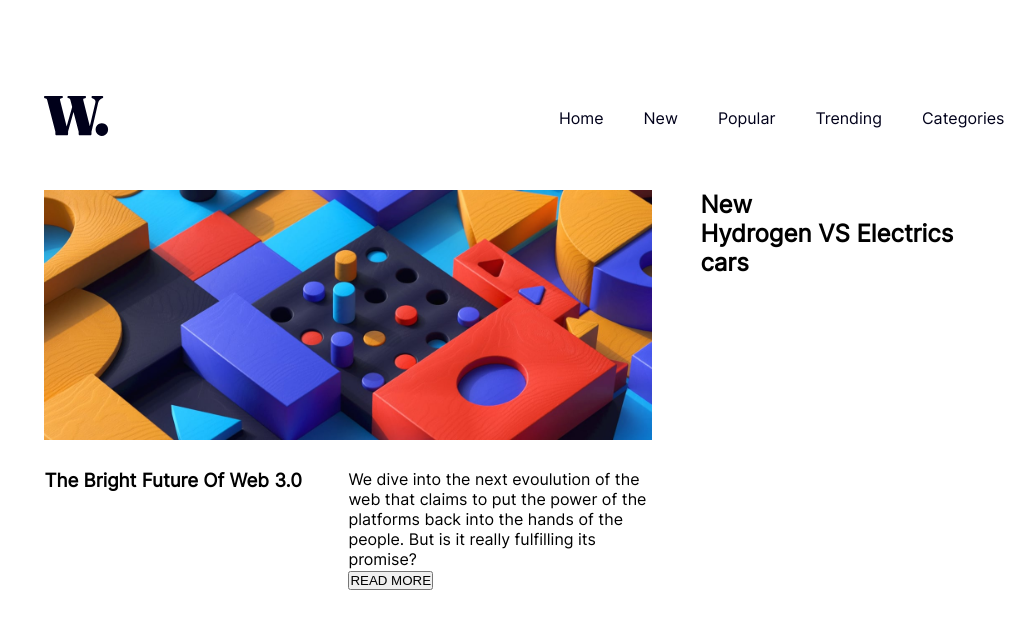
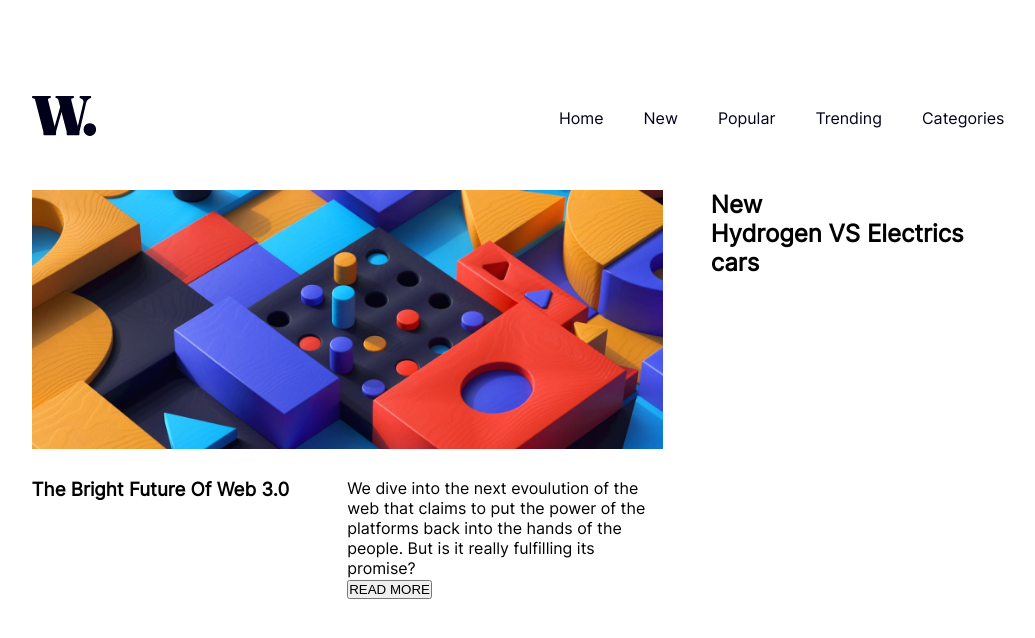
Before and after one commit to Segnities/news-homepage, a React (Vite) app: page / in a window 1280 px wide. Shown: the top 638 px of the page, without its empty margins (122-1157 px from the left). Built offline with nearby package versions, Linux system fonts and the light colour scheme.

Commit message:
done with news-content-wrapper

```diff
--- a/src/App.module.css
+++ b/src/App.module.css
@@ -1,4 +1,4 @@
 .App {
   width: 100%;
-  padding: 12vh 12vw 10vh 13vw;
+  padding: 12vh 12vw 10vh 12vw;
 }
--- a/src/components/Content/assets/css/Content.module.css
+++ b/src/components/Content/assets/css/Content.module.css
@@ -5,7 +5,7 @@
 
 .news-content-wrapper {
   display: grid;
-  grid-template-columns: 2fr 1fr;
+  grid-template-columns: 2.15fr 1fr;
   grid-template-rows: 1fr;
   grid-column-gap: 3rem;
 }
```
